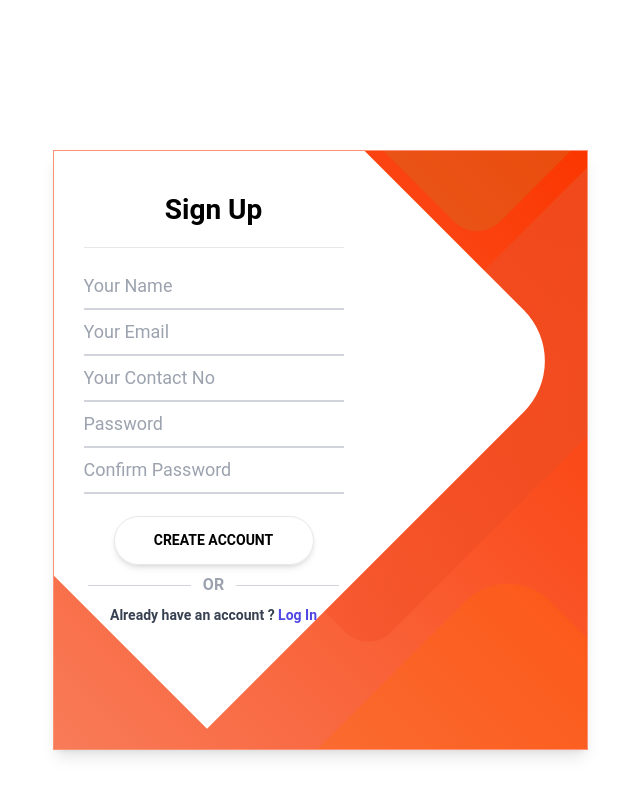
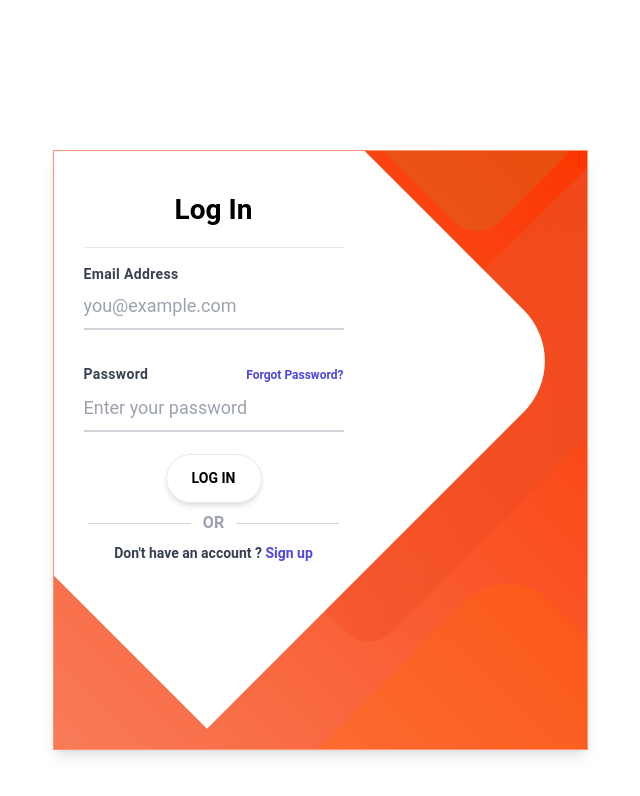
Before and after one commit to bigyanpatel/YCY-Frontend, a React (Create React App) app: page / in a window 1280 px wide. Shown: the top 796 px of the page, without its empty margins (320-960 px from the left). Built offline with nearby package versions, Linux system fonts and the light colour scheme.

Commit message:
Style: Added borders to form

```diff
--- a/src/App.jsx
+++ b/src/App.jsx
@@ -6,7 +6,8 @@ function App() {
   return (
     <>
       {/* <HomePage/> */}
-      <Signup/>
+      <Login/>
+      {/* <Signup/> */}
     </>
   );
 }
--- a/src/page/Authentication/Login/Login.jsx
+++ b/src/page/Authentication/Login/Login.jsx
@@ -3,7 +3,7 @@ import React from 'react'
 export const Login = () => {
   return (
     <div className='flex p-[15px] my-[50px] justify-center items-center min-h-screen'>
-        <div className='relative h-[600px] w-[535px] overflow-hidden shadow-lg'>
+        <div className='relative h-[600px] w-[535px] overflow-hidden shadow-lg border-[rgba(251,54,0,0.54)] border'>
             <div className='absolute left-0 flex flex-col justify-center items-center w-[320px] pt-[38px] px-[30px]'>
                 <h3 className='text-[28px] font-bold'>Log In</h3>
                 <hr className='w-[100%] my-[16px]'/>
@@ -31,9 +31,7 @@ export const Login = () => {
                     </div>
                     <input class="w-full text-lg py-2 border-b-2 border-gray-300 outline-none focus:border-[#6c757d] hover:border-[#6c757d] duration-300" type="password" placeholder="Enter your password"/>
                 </div>
-                <button
-                    className="text-[14px] font-bold px-[20px] py-[13px] mt-[22px] mx-[82px] border rounded-[50px] hover:border-[grey] duration-300"
-                >
+                <button className="text-[14px] font-bold px-[20px] py-[13px] mt-[22px] mx-[82px] border rounded-[50px] hover:border-[grey] shadow-md duration-300">
                     LOG IN
                 </button>
                 <div className="flex items-start">
@@ -44,7 +42,7 @@ export const Login = () => {
                     <div className="w-3/6 border-t mx-1 self-center border-gray-300"></div>
                 </div>
                 </form>
-                <div class="mt-4 text-sm font-display font-semibold text-gray-700 text-center">
+                <div class="text-sm font-display font-semibold text-gray-700 text-center">
                     Don't have an account ? <a class="cursor-pointer text-indigo-600 hover:text-indigo-800">Sign up</a>
                 </div>
             </div>
```
